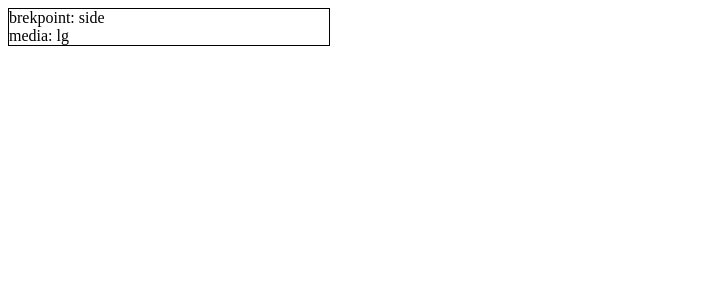
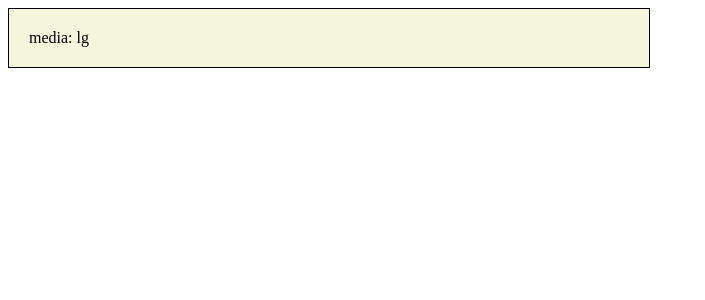
Before and after one commit to zkocen/angular-jwjsxm, an Angular app: page / in a window 1280 px wide. Shown: the top 300 px of the page, without its empty margins (0-705 px from the left). Built offline with nearby package versions, Linux system fonts and the light colour scheme.

Commit message:
3 files modified

```diff
--- a/src/app/app.component.css
+++ b/src/app/app.component.css
@@ -1,3 +1,4 @@
 .block {
   border: 1px solid black;
+  padding: 20px;
 }
--- a/src/app/app.component.html
+++ b/src/app/app.component.html
@@ -1,8 +1,7 @@
 <div class="block" mode="sideBarMode$ | async"
-        [ngStyle.lt-sm]="{'width': '100%'}"
-        [ngStyle.sm]="{'width.px': 270}"
-        [ngStyle.gt-sm]="{'width.px': 320}"
+        [ngStyle.lt-sm]="{'width': '100%', 'background': 'red'}"
+        [ngStyle.sm]="{'width.px': 270, 'background': 'green'}"
+        [ngStyle.gt-sm]="{'width.px': 600, 'background': 'beige'}"
 >
-brekpoint: {{sideBarMode$ | async}}<br/>
 media: {{media$ | async}}
 </div>
--- a/src/app/app.component.ts
+++ b/src/app/app.component.ts
@@ -16,11 +16,4 @@ export class AppComponent  {
             this.media$.next(x[0].mqAlias)
         );
     }
-
-    public sideBarMode$ = this.media$.pipe(
-        map(m => {
-            return m === 'xs' || m === 'sm' ? 'over' : 'side';
-        })
-    );
-
 }
```
